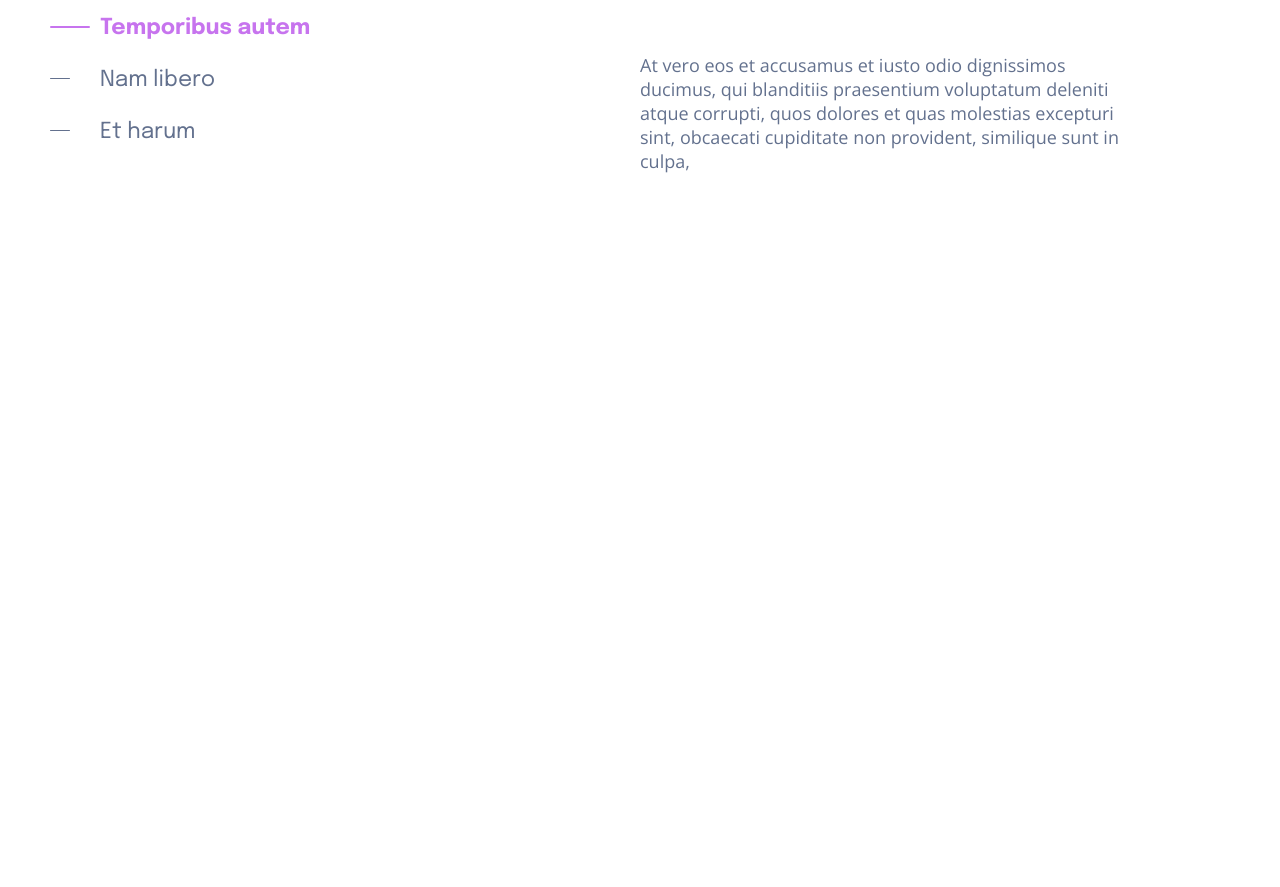
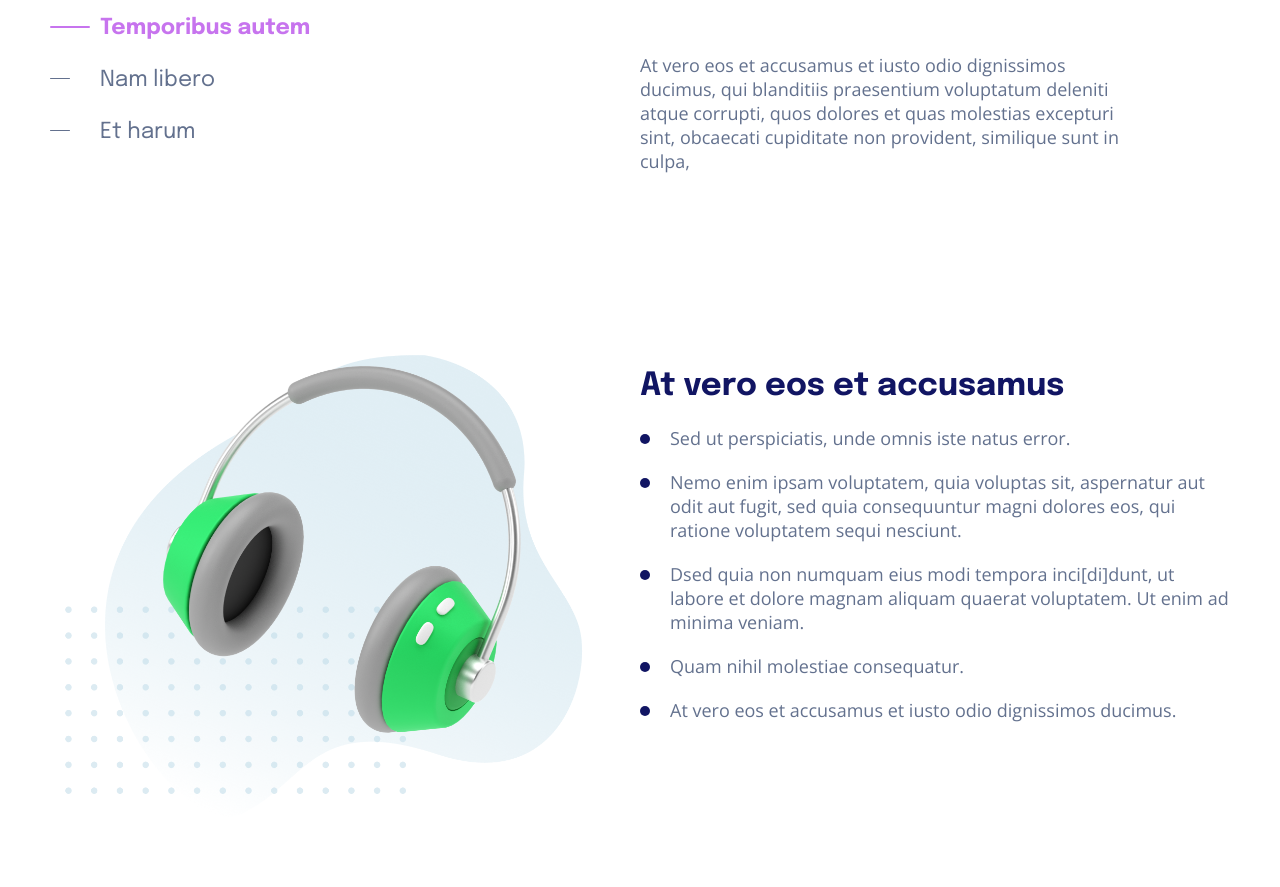
Before and after one commit to pigarevka/project, a website: page #src/index.html in a window 1280 px wide. Shown: the part 4223-5110 px from the top of the page. Before the commit the page ends 4446 px from the top, so only its background shows below. Drawn offline with nearby package versions, Linux system fonts and the light colour scheme; files that its build step writes are made by us from their sources; files whose address does not match are found by name; a web font is replaced by a local one.

Commit message:
add section advantages

```diff
--- a/#src/index.html
+++ b/#src/index.html
@@ -142,6 +142,21 @@
 					</div>
 				</div>
 			</section>
+			<section class="advantages">
+				<div class="advantages__img">
+					<img src="img/advatages/advantages-image.png" alt="advantages">
+				</div>
+				<div class="advantages__descr">
+					<h2 class="advantages__title title">At vero eos et accusamus</h2>
+					<ul class="advantages__info">
+						<li class="advantages__item">Sed ut perspiciatis, unde omnis iste natus error.</li>
+						<li class="advantages__item">Nemo enim ipsam voluptatem, quia voluptas sit, aspernatur aut odit aut fugit, sed quia consequuntur magni dolores eos, qui ratione voluptatem sequi nesciunt.</li>
+						<li class="advantages__item">Dsed quia non numquam eius modi tempora inci[di]dunt, ut labore et dolore magnam aliquam quaerat voluptatem. Ut enim ad minima veniam.</li>
+						<li class="advantages__item">Quam nihil molestiae consequatur.</li>
+						<li class="advantages__item">At vero eos et accusamus et iusto odio dignissimos ducimus.</li>
+					</ul>
+				</div>
+			</section>
 		</div>
 	</main>
 
--- /dev/null
+++ b/#src/scss/sections/advantages.scss
@@ -0,0 +1,73 @@
+.advantages {
+	padding: 28px 0;
+	display: flex;
+	align-items: center;
+
+	@media screen and (max-width: 1024.98px) {
+		flex-direction: column;
+	}
+
+	@media screen and (max-width: 768.98px) {
+		padding: 10px 0 20px;
+	}
+
+	&__img {
+		width: 50%;
+
+		@media screen and (max-width: 1024.98px) {
+			width: 100%;
+			padding: 0px 120px;
+		}
+
+		@media screen and (max-width: 769.98px) {
+			width: 100%;
+			padding: 0px;
+		}
+
+		& img {
+			width: 100%;
+		}
+	}
+
+	&__descr {
+		width: 50%;
+
+		@media screen and (max-width: 1024.98px) {
+			margin-top: 20px;
+		}
+
+		@media screen and (max-width: 768.98px) {
+			width: 100%;
+		}
+	}
+
+	&__title {
+		margin-bottom: 20px;
+
+		@media screen and (max-width: 480.98px) {
+			margin-bottom: 39px;
+		}
+	}
+
+	&__info {
+	}
+
+	&__item {
+		font-size: 18px;
+		padding-left: 30px;
+		position: relative;
+		margin-bottom: 20px;
+
+		&::before {
+			content: '';
+			width: 10px;
+			height: 10px;
+			background-color: $text-title-color;
+			display: inline-block;
+			border-radius: 50%;
+			left: 0;
+			top: 8px;
+			position: absolute;
+		}
+	}
+}
--- a/#src/scss/sections/content.scss
+++ b/#src/scss/sections/content.scss
@@ -70,7 +70,7 @@
 			margin-top: 47px;
 		}
 
-		@media screen and (max-width: 480.98px) {;
+		@media screen and (max-width: 480.98px) {
 			margin-top: 16px;
 		}
 
--- a/#src/scss/style.scss
+++ b/#src/scss/style.scss
@@ -10,3 +10,4 @@
 @import "sections/info.scss";
 @import "sections/reviews.scss";
 @import "sections/content.scss";
+@import "sections/advantages.scss";
```
Also changed, not shown: #src/img/advatages/advantages-image.png (added), dist/css/style.css, dist/css/style.min.css, dist/img/advatages/advantages-image.png (added), dist/index.html.
